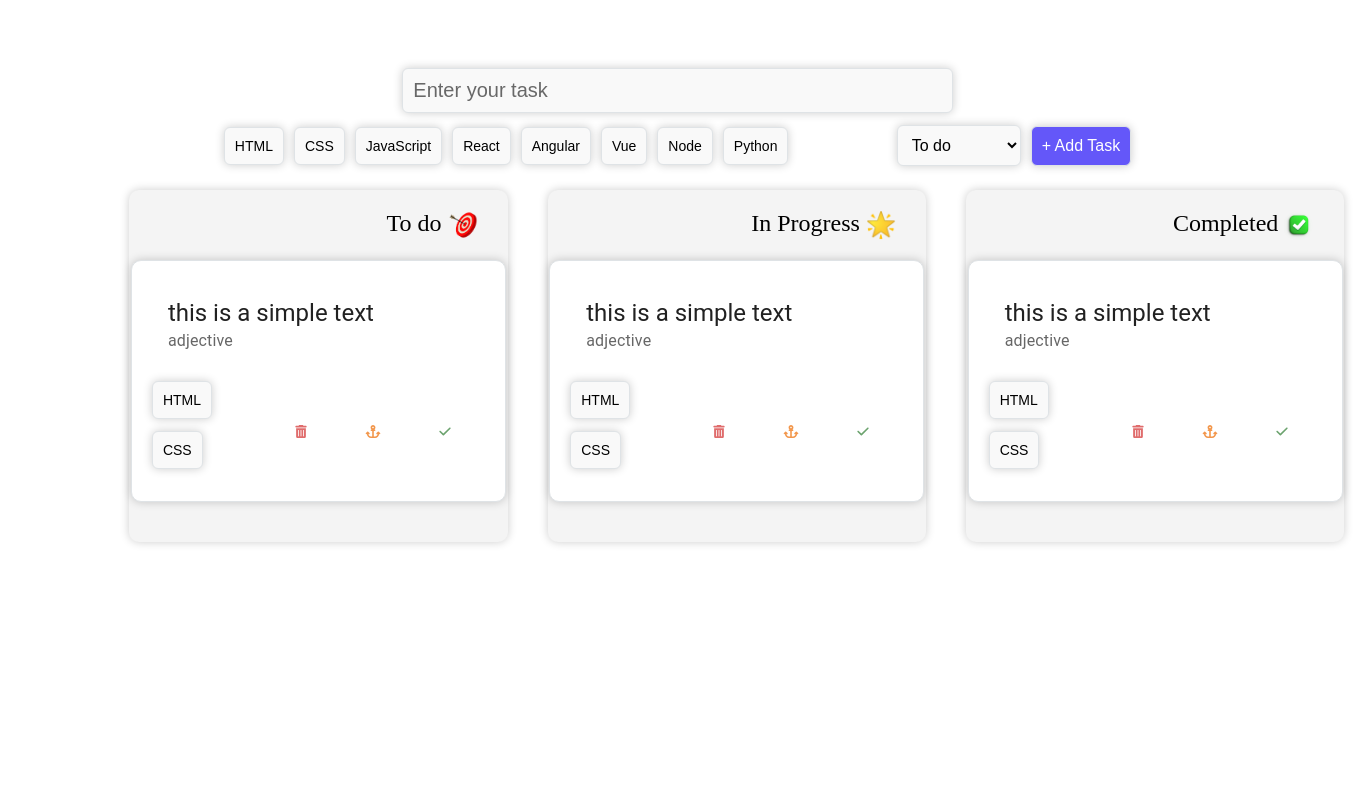
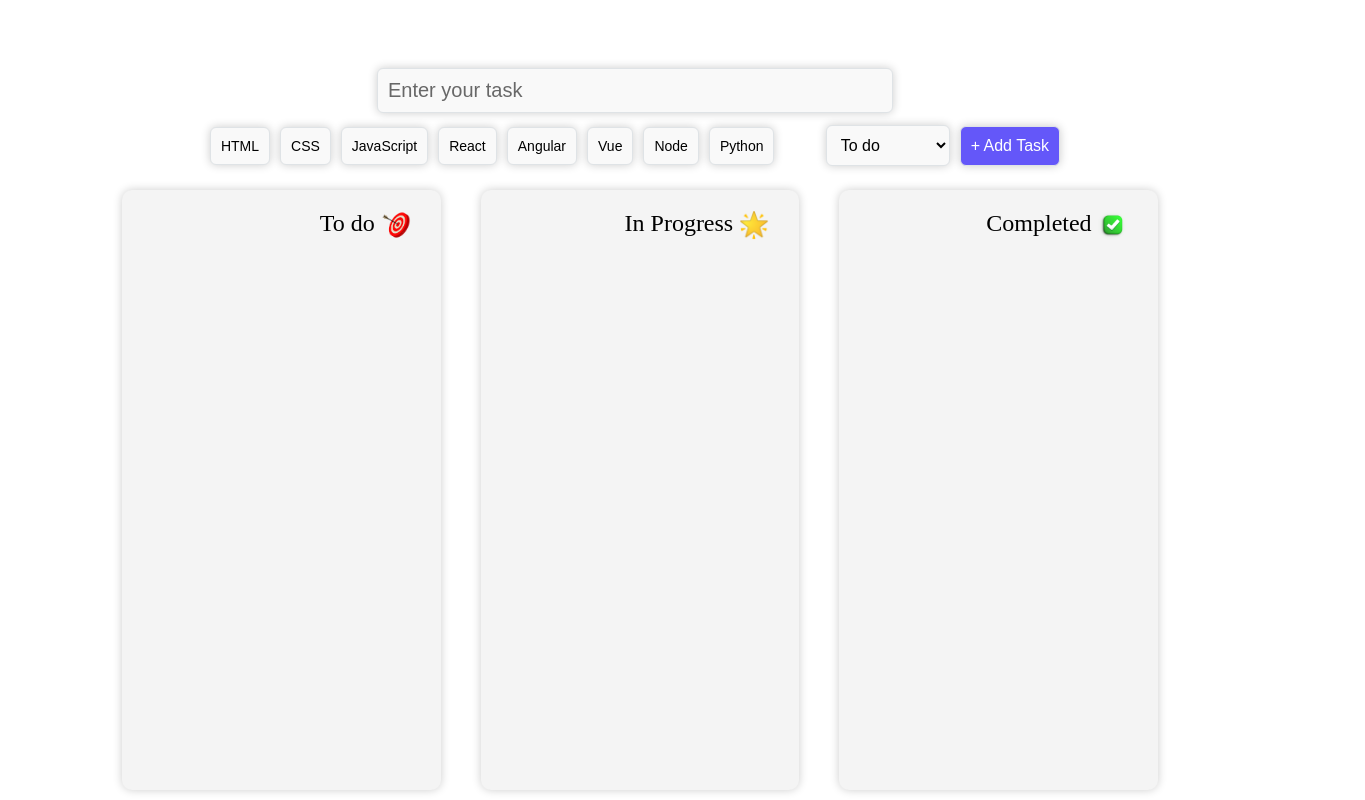
Before and after one commit to MoTaz-Y/ToDo-List, a React (Vite) app in the folder toDoApp/: page / in a window 1280 px wide. Shown: the whole page, 1365 px wide, since content can reach past the window. Built offline with nearby package versions, Linux system fonts and the light colour scheme.

Commit message:
handled every card alone in its column now handling card buttons

```diff
--- a/toDoApp/src/App.css
+++ b/toDoApp/src/App.css
@@ -1,12 +1,14 @@
 .app {
   display: grid;
   grid-template-rows: 150px auto;
+  height: 100vh;
 }
 
 .app-main {
   display: flex;
-  justify-content: space-evenly;
-  align-items: center;
+  justify-content: space-between;
+  align-items: top;
   padding: 20px 8%;
   flex-direction: row;
+  height: 80vh;
 }
--- a/toDoApp/src/App.jsx
+++ b/toDoApp/src/App.jsx
@@ -4,15 +4,28 @@ import TaskForm from "./assets/components/TaskForm";
 import ToDo from "./assets/images/cscsc.png";
 import InProgress from "./assets/images/42656-glowing-star-icon.png";
 import Completed from "./assets/images/pngtree-3d-green-check-icon-in-transparent-background-png-image_6552254.png";
+import { useState } from "react";
 const App = () => {
+  const [tasks, setTasks] = useState([]);
+  console.log(tasks);
   return (
     <div className="app">
-      <TaskForm />
+      <TaskForm setTasks={setTasks} />
 
       <main className="app-main">
-        <TaskColumn title="To do" taskIcon={ToDo} />
-        <TaskColumn title="In Progress" taskIcon={InProgress} />
-        <TaskColumn title="Completed" taskIcon={Completed} />
+        <TaskColumn title="To do" taskIcon={ToDo} tasks={tasks} status="todo" />
+        <TaskColumn
+          title="In Progress"
+          taskIcon={InProgress}
+          tasks={tasks}
+          status="doing"
+        />
+        <TaskColumn
+          title="Completed"
+          taskIcon={Completed}
+          tasks={tasks}
+          status="done"
+        />
       </main>
     </div>
   );
--- a/toDoApp/src/assets/components/Tag.jsx
+++ b/toDoApp/src/assets/components/Tag.jsx
@@ -50,10 +50,16 @@ const Tag = (props) => {
       color: "#000000",
     },
   };
+
+  const handleClick = (e) => {
+    e.preventDefault();
+    selected(tagName);
+  };
+
   return (
     <button
       className="tag"
-      onClick={() => selected(tagName)}
+      onClick={handleClick}
       style={selectTag ? tagStyle[tagName] : tagStyle.default}
     >
       {tagName}
--- a/toDoApp/src/assets/components/TaskCard.jsx
+++ b/toDoApp/src/assets/components/TaskCard.jsx
@@ -10,12 +10,14 @@ import { faAnchor } from "@fortawesome/free-solid-svg-icons";
 import Button from "@mui/material/Button";
 import { Box, Tooltip } from "@mui/material";
 import Tag from "./Tag";
+import PropTypes from "prop-types";
 
-const TaskCard = () => {
+const TaskCard = ({ task, status }) => {
   return (
     <Card
       sx={{
-        minWidth: 375,
+        maxWidth: 500,
+        minWidth: 350,
         border: "1px solid #dfe3e6",
         boxShadow: "0 0 10px rgba(0, 0, 0, 0.2)",
         borderRadius: "10px",
@@ -26,35 +28,36 @@ const TaskCard = () => {
     >
       <CardContent>
         <Typography variant="h5" component="div">
-          this is a simple text
+          {task.task}
         </Typography>
-        <Typography sx={{ mb: 1.5 }} color="text.secondary">
-          adjective
-        </Typography>
+        <Typography sx={{ mb: 1.5 }} color="text.secondary"></Typography>
       </CardContent>
 
       <Box sx={{ display: "flex", justifyContent: "space-between" }}>
         <Typography variant="body2">
-          <Tag tagName="HTML" />
-          <Tag tagName="CSS" />
+          {task.tags.map((tag) => (
+            <Tag key={tag} tagName={tag} />
+          ))}
         </Typography>
         <CardActions>
+          <Tooltip title="Doing">
+            <Button size="small" color="warning">
+              {status === "todo" ? (
+                <FontAwesomeIcon icon={faAnchor} className="button_icon" />
+              ) : null}
+            </Button>
+          </Tooltip>
+          <Tooltip title="Complete">
+            <Button size="small" color="success">
+              {status === "done" ? null : (
+                <FontAwesomeIcon icon={faCheck} className="button_icon" />
+              )}
+            </Button>
+          </Tooltip>
           <Tooltip title="Delete">
             <Button size="small" color="error" sx={{ padding: "1px 3px" }}>
               {" "}
               <FontAwesomeIcon icon={faTrashCan} className="button_icon" />
-            </Button>
-          </Tooltip>
-          <Tooltip title="Doing">
-            <Button size="small" color="warning">
-              {" "}
-              <FontAwesomeIcon icon={faAnchor} className="button_icon" />
-            </Button>
-          </Tooltip>
-          <Tooltip title="Complete">
-            <Button size="small" color="success">
-              {" "}
-              <FontAwesomeIcon icon={faCheck} className="button_icon" />
             </Button>
           </Tooltip>
         </CardActions>
@@ -62,5 +65,13 @@ const TaskCard = () => {
     </Card>
   );
 };
+TaskCard.propTypes = {
+  task: PropTypes.shape({
+    task: PropTypes.string.isRequired,
+    status: PropTypes.string.isRequired,
+    tags: PropTypes.array.isRequired,
+  }).isRequired,
+  status: PropTypes.string.isRequired,
+};
 
 export default TaskCard;
--- a/toDoApp/src/assets/components/TaskColumn.jsx
+++ b/toDoApp/src/assets/components/TaskColumn.jsx
@@ -1,14 +1,17 @@
 import TaskCard from "./TaskCard";
 import "./taskcolumn.css";
 const TaskColumn = (props) => {
-  const { title } = props || "";
-  const { taskIcon } = props || "";
+  const { title, taskIcon, tasks, status } = props || "";
   return (
     <section className="task_column">
       <h2 className="task_column_heading">
         <img src={taskIcon} alt="" className="task_column_icon" /> {title}
       </h2>
-      <TaskCard />
+      {tasks
+        .filter((task) => task.status === status)
+        .map((task, index) => (
+          <TaskCard key={index} task={task} status={status} />
+        ))}
     </section>
   );
 };
--- a/toDoApp/src/assets/components/TaskForm.jsx
+++ b/toDoApp/src/assets/components/TaskForm.jsx
@@ -1,7 +1,8 @@
 import Tag from "./Tag";
 import "./taskform.css";
 import { useState } from "react";
-const TaskForm = () => {
+import PropTypes from "prop-types";
+const TaskForm = ({ setTasks }) => {
   const [taskData, setTaskData] = useState({
     task: "",
     status: "todo",
@@ -13,7 +14,7 @@ const TaskForm = () => {
   };
   const handleSubmit = (e) => {
     e.preventDefault();
-    console.log(taskData);
+    setTasks((prev) => [...prev, taskData]);
   };
   const checkSelected = (tagName) => {
     return taskData.tags.includes(tagName);
@@ -28,7 +29,6 @@ const TaskForm = () => {
     } else {
       setTaskData({ ...taskData, tags: [...taskData.tags, tagName] });
     }
-    console.log(taskData);
   };
   return (
     <div>
@@ -109,4 +109,8 @@ const TaskForm = () => {
   );
 };
 
+TaskForm.propTypes = {
+  setTasks: PropTypes.func.isRequired,
+};
+
 export default TaskForm;
--- a/toDoApp/src/assets/components/taskcolumn.css
+++ b/toDoApp/src/assets/components/taskcolumn.css
@@ -8,6 +8,8 @@
   border-radius: 10px;
   box-shadow: 0 0 10px rgba(0, 0, 0, 0.2);
   margin: 20px;
+  height: 100%;
+  overflow: auto;
 }
 .task_column h2 {
   width: 100%;
```
